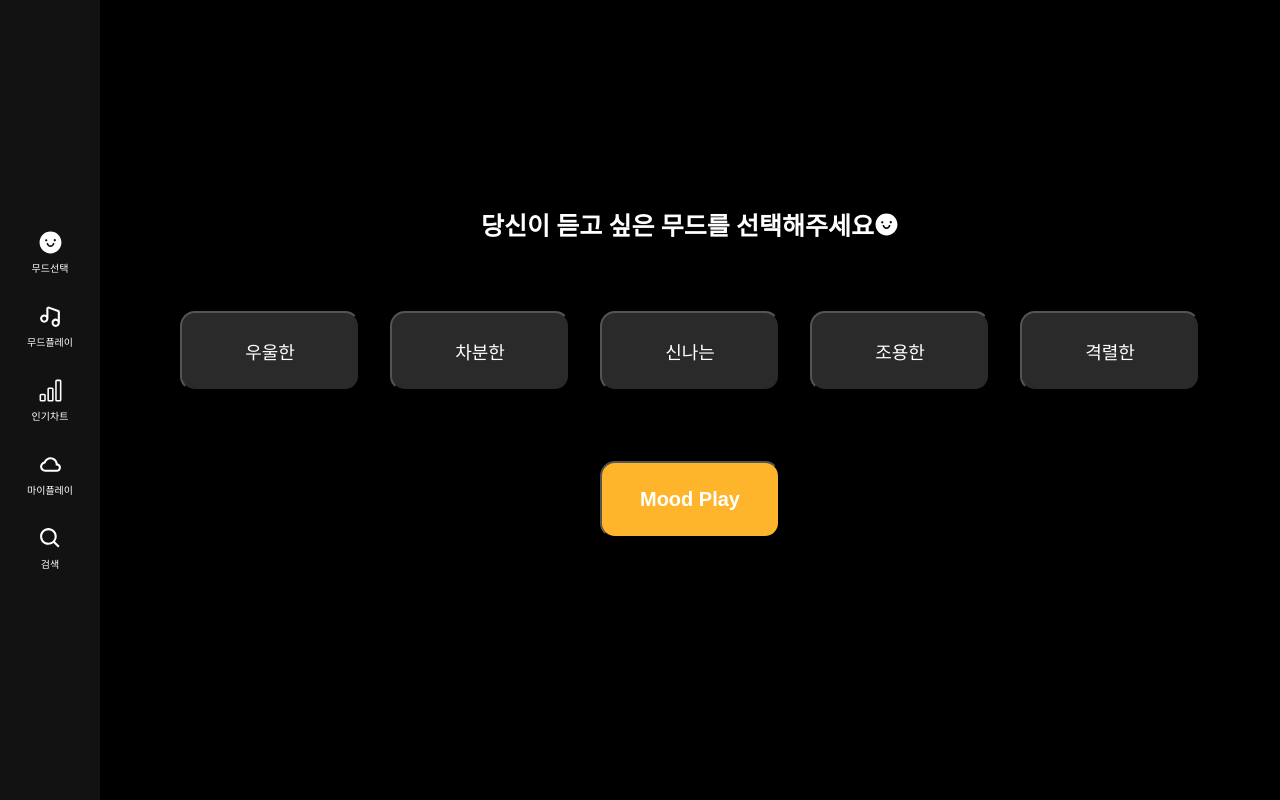
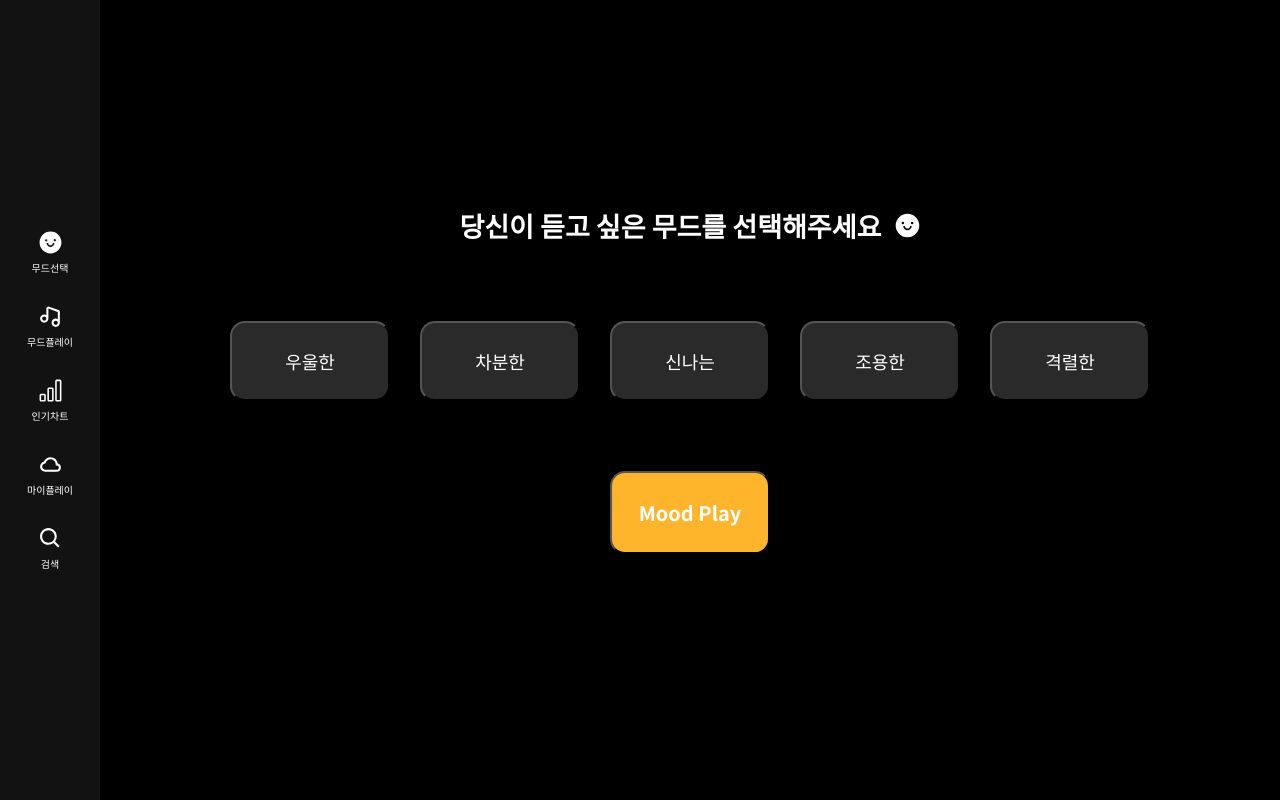
Before and after one commit to 2sel/Mood-Mango, a React (Create React App) app: page / in a window 1280 px wide. Built offline with nearby package versions, Linux system fonts and the light colour scheme; what gapi-script would draw is missing.

Commit message:
Moods Page CSS 수정

```diff
--- a/src/components/Mood/MoodCategory.tsx
+++ b/src/components/Mood/MoodCategory.tsx
@@ -3,8 +3,8 @@ import styled from "styled-components";
 
 const MoodCategory = () => {
     return (
-        <MoodCategoryWrap>
-            <CategoryWrap>
+        <BackgroundForm>
+            <MoodCategoryWrap>
                 <CategoryList>
                     <CategoryListBtn>우울한</CategoryListBtn>
                 </CategoryList>
@@ -20,24 +20,23 @@ const MoodCategory = () => {
                 <CategoryList>
                     <CategoryListBtn>격렬한</CategoryListBtn>
                 </CategoryList>
-            </CategoryWrap>
+            </MoodCategoryWrap>
             <MoodPlayDiv>
                 <MoodPlayBtn type='submit'>Mood Play</MoodPlayBtn>
             </MoodPlayDiv>
-        </MoodCategoryWrap>
+        </BackgroundForm>
     );
 };
 
 export default MoodCategory;
 
-const MoodCategoryWrap = styled.form`
+const BackgroundForm = styled.form`
     width: 100%;
-    box-sizing: border-box;
-    margin-top: 70px;
+    margin-top: 80px;
     color: white;
 `;
 
-const CategoryWrap = styled.ul`
+const MoodCategoryWrap = styled.ul`
     box-sizing: border-box;
     display: flex;
     justify-content: center;
@@ -50,7 +49,8 @@ const CategoryList = styled.li`
 `;
 
 const CategoryListBtn = styled.button`
-    width: 180px;
+    font-family: "Noto Sans KR", sans-serif;
+    width: 160px;
     background-color: #2a2a2a;
     color: white;
     font-size: 18px;
@@ -59,6 +59,11 @@ const CategoryListBtn = styled.button`
     border-radius: 15px;
 
     cursor: pointer;
+
+    &:hover {
+        border: 2px #ffb52b solid;
+        transform: translateY(3px);
+    }
 `;
 
 const MoodPlayDiv = styled.div`
@@ -68,7 +73,8 @@ const MoodPlayDiv = styled.div`
 `;
 
 const MoodPlayBtn = styled.button`
-    width: 180px;
+    font-family: "Noto Sans KR", sans-serif;
+    width: 160px;
     background-color: #ffb52b;
     color: white;
     padding: 25px 20px;
@@ -79,4 +85,8 @@ const MoodPlayBtn = styled.button`
     border-radius: 15px;
 
     cursor: pointer;
+
+    &:hover {
+        transform: translateY(3px);
+    }
 `;
--- a/src/pages/Moods.tsx
+++ b/src/pages/Moods.tsx
@@ -5,19 +5,25 @@ import MoodCategory from "../components/Mood/MoodCategory";
 
 const Moods = () => {
     return (
-        <MoodsPageWrap>
+        <Background>
             <MoodsPageHeaderTitle>
-                <Title>당신이 듣고 싶은 무드를 선택해주세요 </Title>
-                <Icon kind={"smile"} />
+                <Title>
+                    당신이 듣고 싶은 무드를 선택해주세요 &nbsp;
+                    <Icon kind={"smile"} style={{fontSize: '27px'}} />
+                </Title>
             </MoodsPageHeaderTitle>
+
+            {/* 무드 카테고리 리스트 버튼 컴포넌트 */}
             <MoodCategory />
-        </MoodsPageWrap>
+
+        </Background>
     );
 };
 
 export default Moods;
 
-const MoodsPageWrap = styled.div`
+const Background = styled.div`
+    font-family: "Noto Sans KR", sans-serif;
     background-color: #000000;
     height: 100vh;
     width: 100%;
@@ -35,6 +41,7 @@ const MoodsPageHeaderTitle = styled.div`
 
 const Title = styled.div`
     color: white;
-    font-size: 25px;
+    display: flex;
+    font-size: 27px;
     font-weight: 600;
 `;
```
